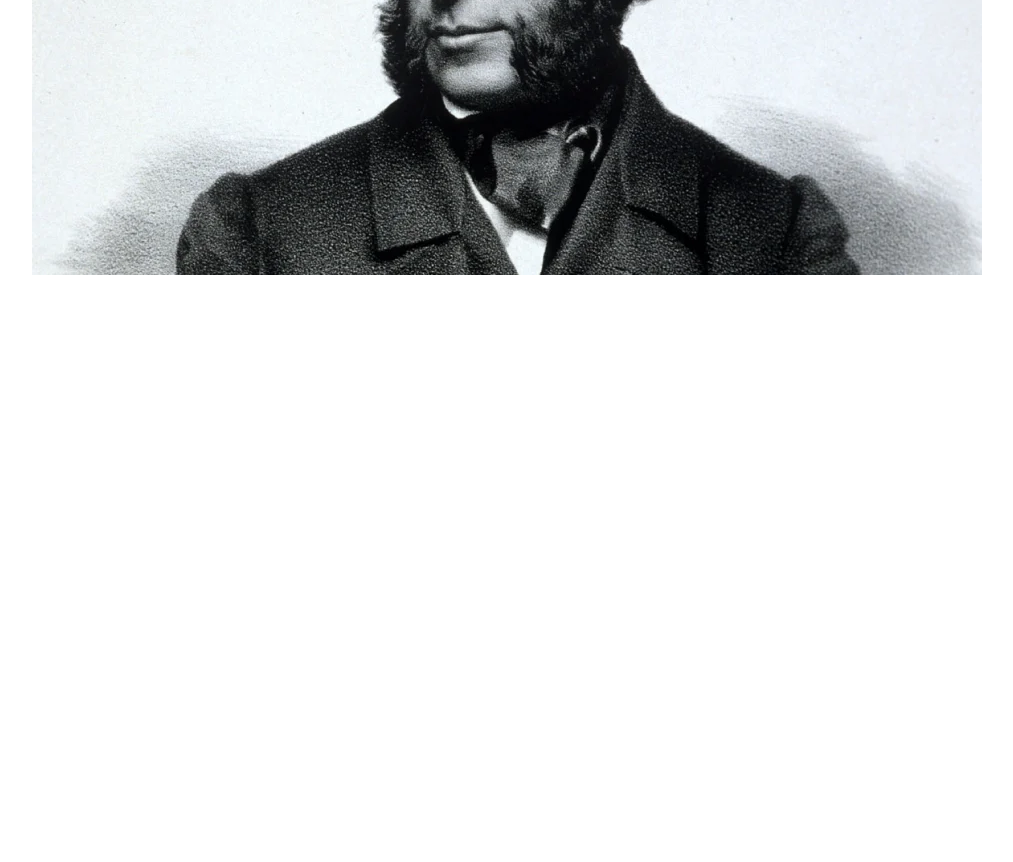
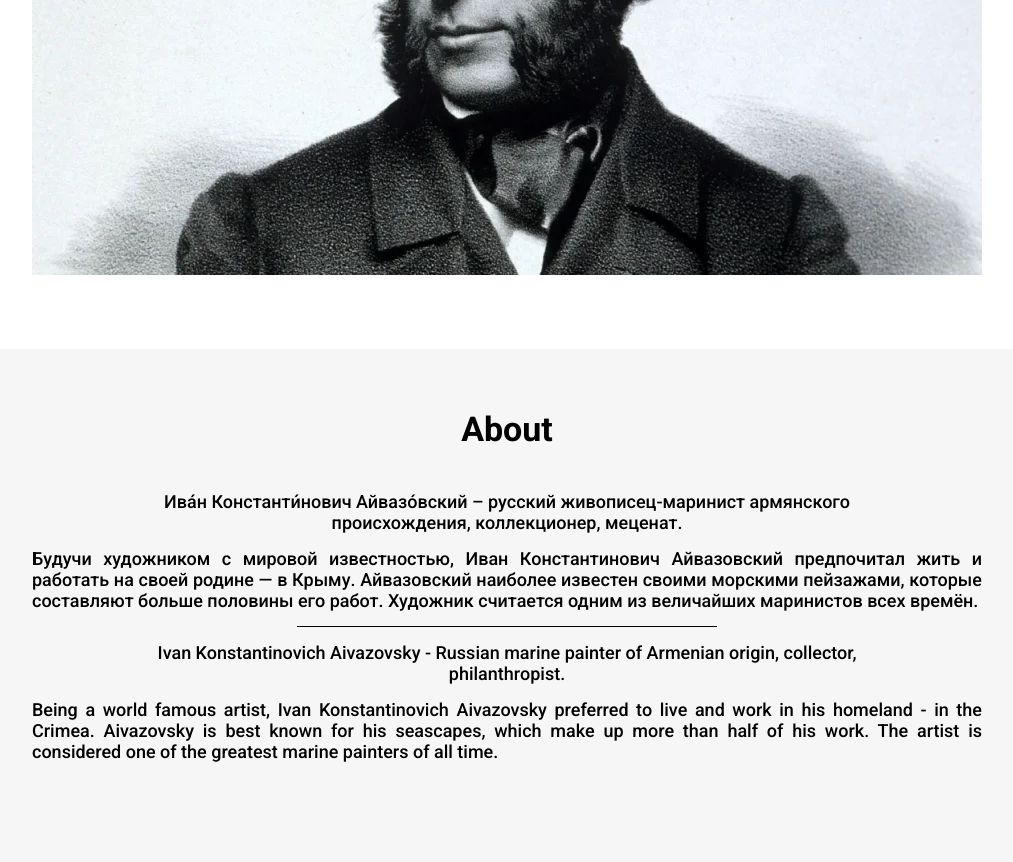
Before and after one commit to olegg1312/Aivazovski_page, a plain HTML site: page index.html in a window 1280 px wide. Shown: the part 518-1380 px from the top of the page, without its empty margins (133-1146 px from the left). Before the commit the page ends 800 px from the top, so only its background shows below. Drawn offline with Linux system fonts and the light colour scheme.

Commit message:
about section

```diff
--- a/index.css
+++ b/index.css
@@ -1,4 +1,6 @@
+@import url(styles/viriables.css);
 @import url(styles/basic.css);
-@import url(styles/viriables.css);
 @import url(styles/header.css);
 @import url(styles/home.css);
+@import url(styles/home.css);
+@import url(styles/about.css);
--- a/index.html
+++ b/index.html
@@ -43,8 +43,23 @@
     <section class="home" aria-label="home section">
         <div class="container">
             <h1 class="home-title" aria-label="home-title">Ivan Constantinovich Aivazovski</h1>
-            <p class="home-discription" aria-label="discription">Russian marine painter of Armenian origin, collector, philanthropist</p>
+            <p class="home-discription" aria-label="discription">Russian marine painter of Armenian origin, collector,
+                philanthropist</p>
             <img src="assets/webp/portrait 1.webp" alt="photo of Aivazovski" class="home-img">
+        </div>
+    </section>
+
+    <section class="about" aria-label="about section">
+        <div class="container">
+            <h2 class="about-title" aria-label="about title">About</h2>
+            <h3 class="about-subtitle-ru" aria-label="about-subtitle-ru">Ива́н Константи́нович Айвазо́вский – русский живописец-маринист армянского происхождения, коллекционер, меценат.</h3>
+            <p class="about-discription-ru" aria-label="about-subtitle-ru">Будучи художником с мировой известностью, Иван Константинович Айвазовский предпочитал жить и работать на своей родине — в Крыму. Айвазовский наиболее известен своими морскими пейзажами, которые составляют больше половины его работ. Художник считается одним из величайших маринистов всех времён.</p>
+
+            <hr class="divider">
+
+            <h3 class="about-subtitle-en" aria-label="about-subtitle-en">Ivan Konstantinovich Aivazovsky - Russian marine painter of Armenian origin, collector, philanthropist.</h3>
+            <p class="about-discription-en" aria-label="about-subtitle-en">Being a world famous artist, Ivan Konstantinovich Aivazovsky preferred to live and work in his homeland - in the Crimea. Aivazovsky is best known for his seascapes, which make up more than half of his work. The artist is considered one of the greatest marine painters of all time.</p>
+
         </div>
     </section>
     <footer></footer>
--- /dev/null
+++ b/styles/about.css
@@ -0,0 +1,52 @@
+.about {
+    background: var(--bg-main-grey);
+    text-align: center;
+    padding: 60px 30px 100px;
+    color: var(--color-main-black);
+
+}
+
+.about-title {
+    font-size: 34px;
+    font-weight: 700;
+    margin: 0 0 42px 0;
+}
+
+.about-subtitle-en,
+.about-subtitle-ru {
+    font-size: 18px;
+    font-weight: 500;
+    max-width: 780px;
+    margin: 0 auto 15px;
+}
+
+.about-discription-en,
+.about-discription-ru {
+    font-size: 18px;
+    font-weight: 500;
+    margin: 0 auto 15px auto;
+    text-align: justify;
+    max-width: 780;
+}
+
+
+.about-subtitle-en {
+    margin: 15px auto 15px;
+}
+
+.about-discription-en {
+    margin: 0 auto;
+}
+
+@media(max-width: 480px) {
+.about-discription-ru,
+.about-subtitle-en,
+.about-subtitle-ru,
+.about-discription-en {
+    font-size: 14px;
+
+}
+
+
+
+}
--- a/styles/basic.css
+++ b/styles/basic.css
@@ -28,3 +28,11 @@ h1, p{
     max-width: 970px;
     padding: 0 10px;
 }
+
+.divider{
+    width: min(420px, 100%);
+    height: 1px;
+    background-color: var(--color-main-black);
+    border: none;
+    margin: 0 auto;
+}
--- a/styles/home.css
+++ b/styles/home.css
@@ -1,5 +1,6 @@
 .home {
     text-align: center;
+    padding: 0 0 70px 0;
 }
 
 .home-title {
@@ -28,6 +29,7 @@
     font-size: 32px;
 max-width: 250PX;
 }
+
 .home-discription {
     margin: 0 0 35px 0;
 
--- a/styles/viriables.css
+++ b/styles/viriables.css
@@ -1,8 +1,6 @@
 :root{
     --bg-main: #fff;
-    --bg-main-grey: F6F6F6;
+    --bg-main-grey: #F6F6F6;
     --font-color-grey:#514444;
     --color-main-black: black;
-
-
 }
```
